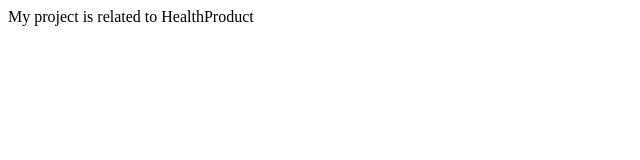
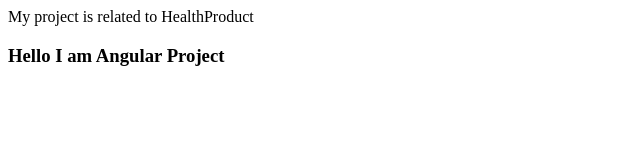
Before and after one commit to 6Pharida/B15_Pratice1, a plain HTML site: page index.html in a window 1280 px wide. Shown: the whole page, without its empty margins (0-640 px from the left). Drawn offline with Linux system fonts and the light colour scheme.

Commit message:
add css file

```diff
--- a/index.html
+++ b/index.html
@@ -1 +1,3 @@
-<p>My project is related to HealthProduct</p>
+<p>My project is related to HealthProduct  </p>
+
+<h3 class="A">Hello I am Angular Project</h3>
--- /dev/null
+++ b/style.css
@@ -0,0 +1,3 @@
+.A{
+    background-color: Pink;
+}
```
